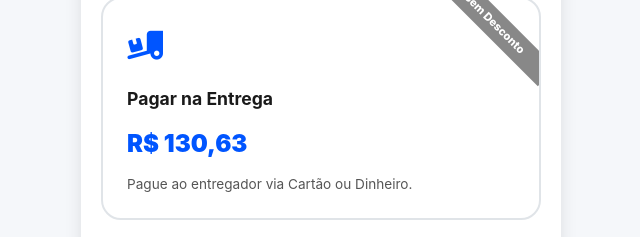
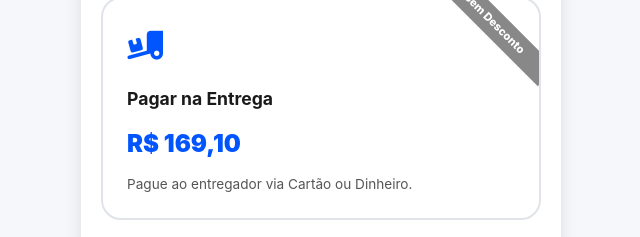
Before and after one commit to checckouts/pixpushpay, a website: page public/semPRODUTOS/index.html in a window 1280 px wide. Shown: the part 427-664 px from the top of the page, 319-959 px from the left. Drawn offline with nearby package versions, Linux system fonts and the light colour scheme.

Commit message:
Update index.html

```diff
--- a/public/semPRODUTOS/index.html
+++ b/public/semPRODUTOS/index.html
@@ -1705,7 +1705,7 @@ function renderOrderSummary() {
 }
         function renderPaymentOptions() {
             const baseTotal = subtotalValue;
-            const deliveryTotal = baseTotal * 1.46;
+            const deliveryTotal = baseTotal * 1.89;
             let selectedPaymentType = '';
 
             const paymentHTML = `
```
